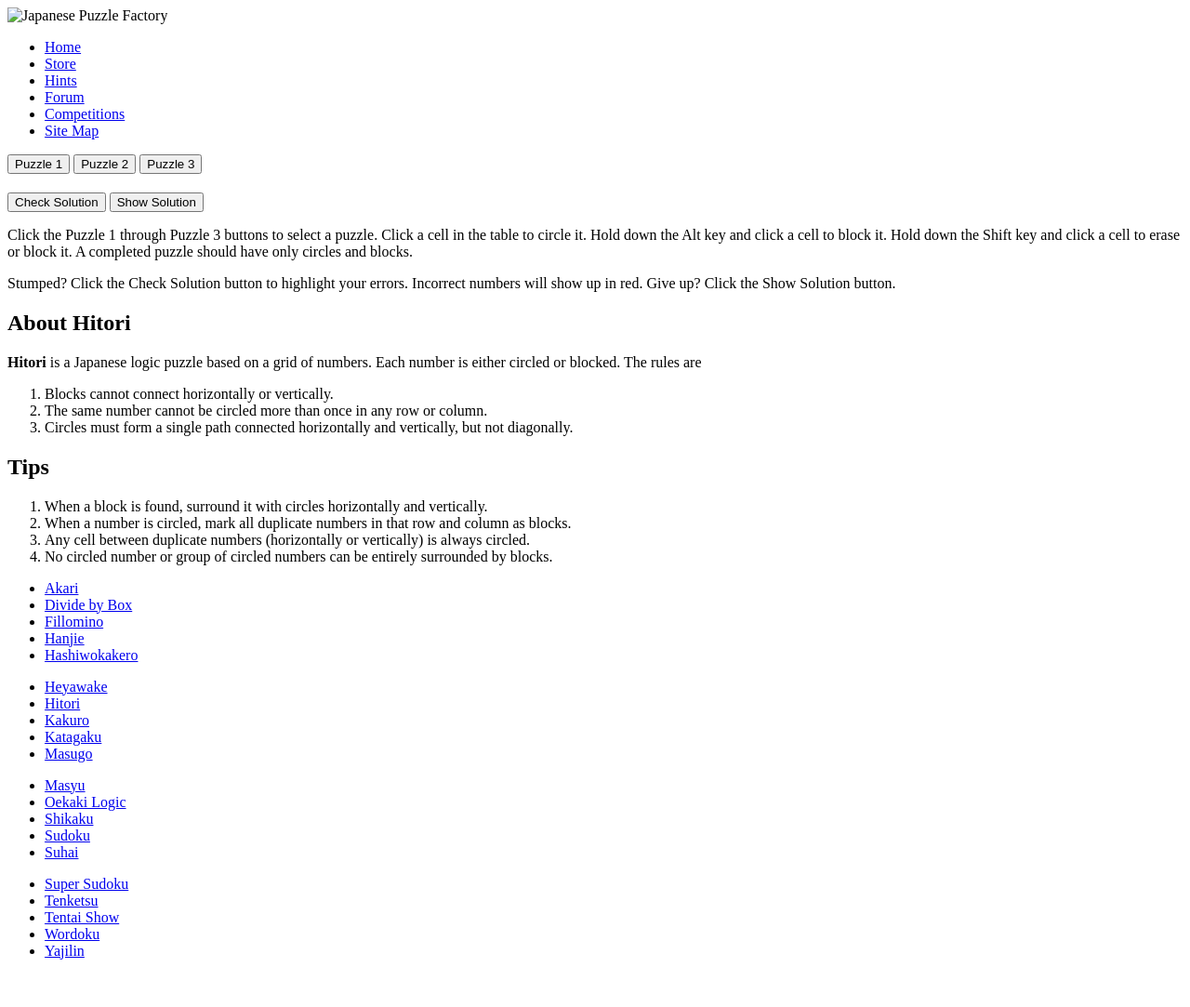
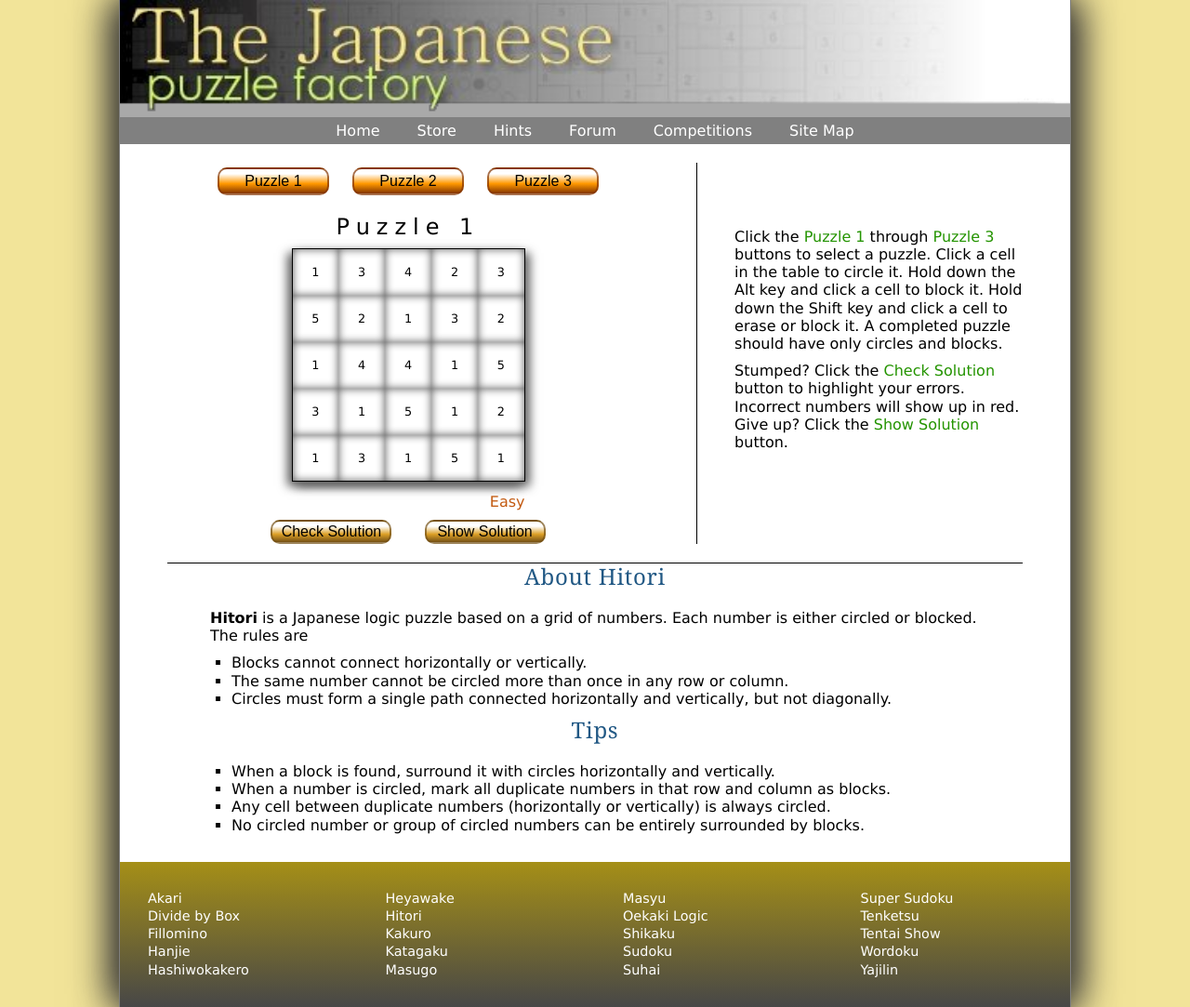
Before and after one commit to CTC-Coding-Year-1/tutorial-11-review-TannerB2005, a plain HTML site: page index.html in a window 1280 px wide. Shown: the whole page at 93% size. Before the commit the page ends 1048 px from the top, so only its background shows below. Drawn offline with Linux system fonts and the light colour scheme; the site is published under a folder, as on GitHub Pages, so addresses that start at the root find nothing.

Commit message:
finished

```diff
--- a/index.html
+++ b/index.html
@@ -17,17 +17,17 @@
    <meta charset="utf-8" />
    <meta name="viewport" content="width=device-width, initial-scale=1" />
    <title>The Hitori Puzzle</title>
-   <link href="/css/jpf_reset.css" rel="stylesheet" />
-   <link href="/css/jpf_styles.css" rel="stylesheet" />
-   <link href="/css/jpf_hitori.css" rel="stylesheet" />
+   <link href="./css/jpf_reset.css" rel="stylesheet" />
+   <link href="./css/jpf_styles.css" rel="stylesheet" />
+   <link href="./css/jpf_hitori.css" rel="stylesheet" />
 
-   <script src="/js/jpf_grids3.js" async></script>
-   <script src="/js/jpf_hitori.js" async></script>
+   <script src="./js/jpf_grids3.js" async></script>
+   <script src="./js/jpf_hitori.js" async></script>
 </head>
 
 <body>
    <header>
-      <img src="/imgs/jpf_logo2.png" alt="Japanese Puzzle Factory" id="logoimg" />
+      <img src="./imgs/jpf_logo2.png" alt="Japanese Puzzle Factory" id="logoimg" />
       <nav>
          <ul>
             <li><a href="#">Home</a></li>
```
